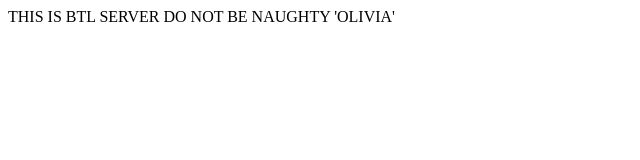
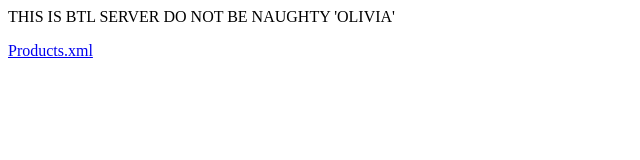
Before and after one commit to VinyDude/btlxmlserver, a plain HTML site: page index.html in a window 1280 px wide. Shown: the whole page, without its empty margins (0-640 px from the left). Drawn offline with Linux system fonts and the light colour scheme.

Commit message:
Update index.html

```diff
--- a/index.html
+++ b/index.html
@@ -1 +1,2 @@
 <p>THIS IS BTL SERVER DO NOT BE NAUGHTY 'OLIVIA'<p>
+<a href="Products.xml">Products.xml<a>
```
